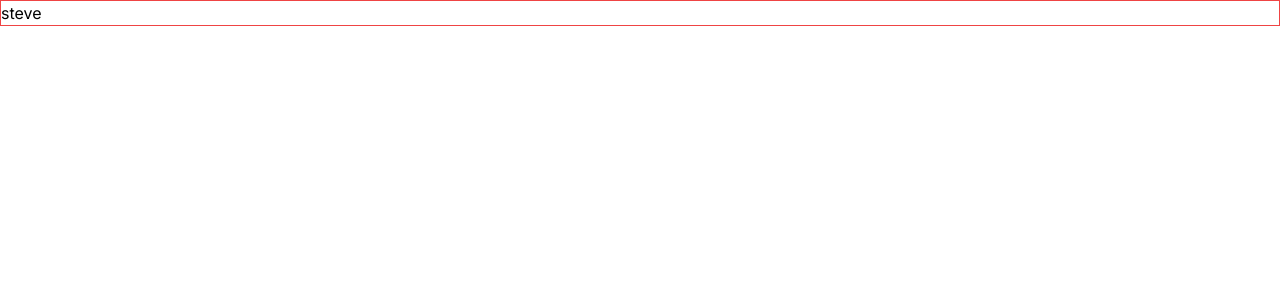
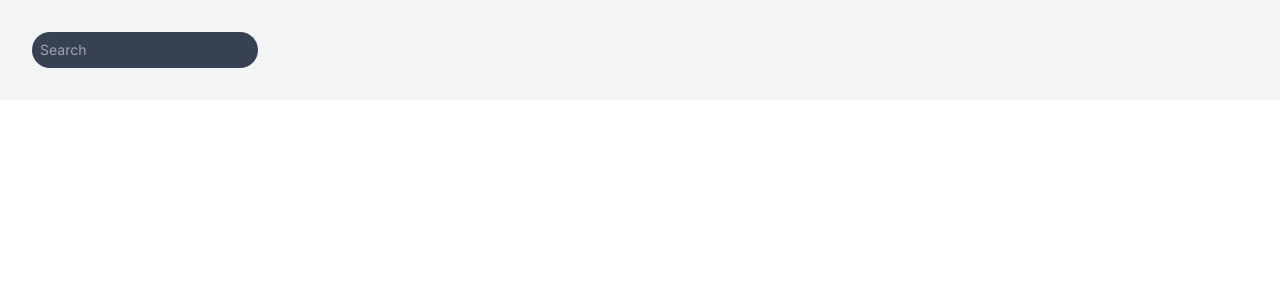
Before and after one commit to YaniWessi/AdminDashboard, a Next.js app: page / in a window 1280 px wide. Shown: the top 300 px of the page. Built offline with nearby package versions, Linux system fonts and the light colour scheme.

Commit message:
made some changes to the search bar all i need it to make it lager when clicked in large screens

```diff
--- a/package.json
+++ b/package.json
@@ -16,6 +16,7 @@
     "postcss": "8.4.23",
     "react": "18.2.0",
     "react-dom": "18.2.0",
+    "react-icons": "^4.8.0",
     "tailwindcss": "3.3.2"
   }
 }
--- a/src/app/components/Header.jsx
+++ b/src/app/components/Header.jsx
@@ -1,10 +1,89 @@
-import React from 'react'
+'use client';
+import React, { useState } from 'react'
+import { MdSearch } from 'react-icons/md';
+import { FaPlusSquare, FaTimes, FaRegBell, FaRegClone } from 'react-icons/fa';
 
 function Header() {
+
+  const [isSearchVisible, setSearchVisible] = useState(false)
+
+  const [isDropdownOpen, setDropdownOpen] = useState(false);
+
+
+  const toggleSearch = () => {
+    setSearchVisible(!isSearchVisible);
+  };
+
+
+  const toggleDropdown = () => {
+    setDropdownOpen(!isDropdownOpen);
+  };
+
   return (
-    <div className="border border-red-500">
-      steve
-    </div>
+    <header className="bg-gray-100  p-8">
+
+      <div className="flex items-center justify-between">
+
+
+
+        <div className="flex items-center">
+
+
+
+        <div className="relative mr-4">
+
+                  <input
+                      type="text"
+                      placeholder="Search"
+                      className="bg-gray-700 hidden md:block rounded-full p-2 text-sm text-gray-300 focus:outline-none focus:bg-gray-600 w-full"
+                      />
+
+                  {isSearchVisible? (
+                    <div className="relative">
+                      <input
+
+                      type="text"
+                      placeholder="Search"
+                      className="bg-gray-700 md:hidden rounded-full p-2 text-sm text-gray-300 focus:outline-none focus:bg-gray-600 w-full"
+                      />
+                      <FaTimes
+                        className="absolute top-0 md:hidden right-0 mt-2 mr-2 text-gray-400 cursor-pointer"
+                        onClick={toggleSearch}
+                       />
+                    </div>
+
+                  ) : (
+                    <button
+                    className="block focus:outline-none text-white text-xl"
+                    onClick={toggleSearch}
+                    >
+                  {/* <MdSearch className="hidden md:block" onClick={toggleSearch} /> */}
+                  <FaPlusSquare className="md:hidden" onClick={toggleSearch} />
+                    </button>
+
+                  ) }
+        </div>
+
+
+
+
+
+        </div>
+
+
+
+
+
+      </div>
+
+
+
+
+
+
+
+
+    </header>
   )
 }
 
```
Also changed, not shown: 1 other file (tests, documents, lock files or other folders).
